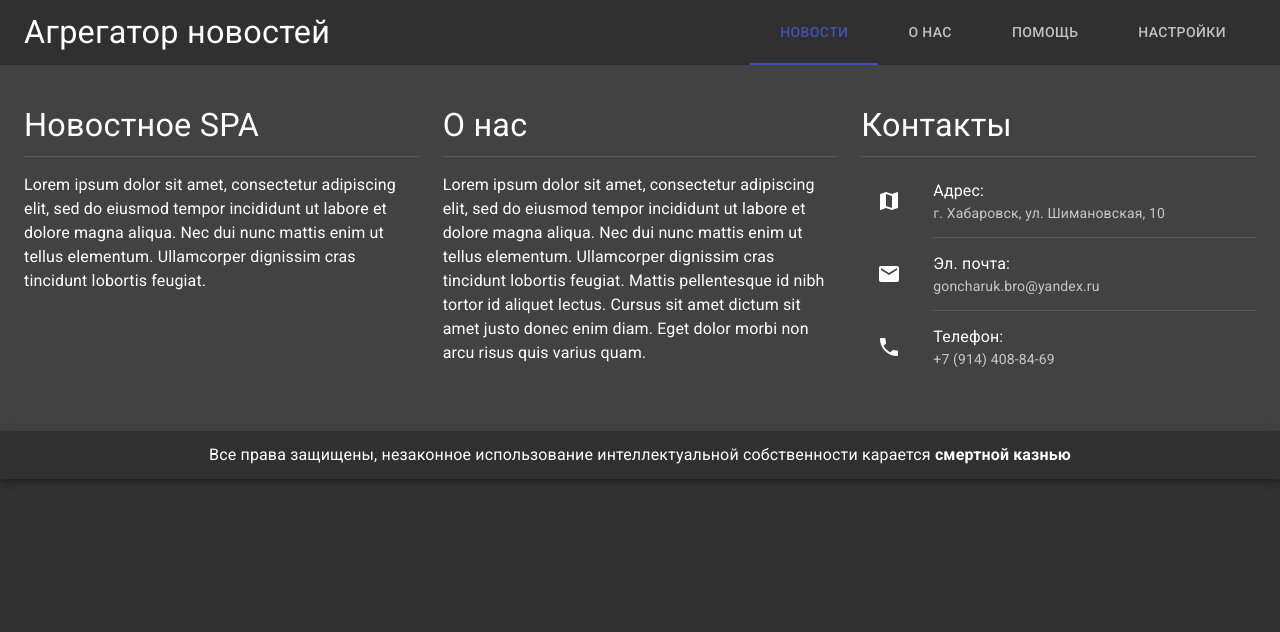
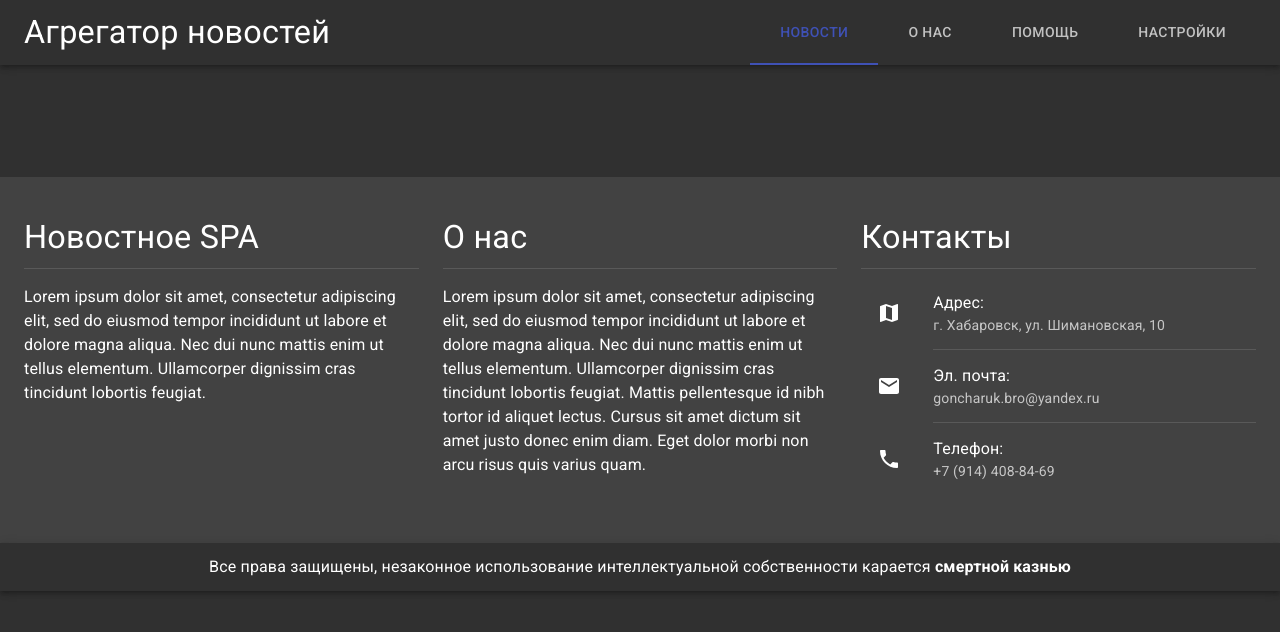
Before and after one commit to NikolayGoncharuk/spa_news_aggregator, a React (Create React App) app: page / in a window 1280 px wide. Shown: the top 632 px of the page. Built offline with nearby package versions, Linux system fonts and the light colour scheme.

Commit message:
Добавлена страница "Новости"

```diff
--- a/src/App.jsx
+++ b/src/App.jsx
@@ -4,6 +4,7 @@ import makeTheme from './theme/theme';
 import CssBaseline from '@material-ui/core/CssBaseline';
 // Components
 import Header from './components/header/Header';
+import Main from './components/main/Main';
 import Footer from './components/footer/Footer';
 
 export default function App() {
@@ -12,6 +13,7 @@ export default function App() {
     <ThemeProvider theme={theme}>
       <CssBaseline />
       <Header />
+      <Main />
       <Footer />
     </ThemeProvider>
   );
--- /dev/null
+++ b/src/components/main/Main.jsx
@@ -0,0 +1,22 @@
+import React from 'react';
+import { makeStyles } from '@material-ui/core/styles';
+// Styled Components
+import Container from '@material-ui/core/Container';
+// Components
+import ArticlesPage from './pages/articles-page/ArticlesPage';
+
+const useStyles = makeStyles(theme => ({
+  root: {
+    paddingTop: '56px',
+    paddingBottom: '56px',
+  }
+}));
+
+export default function Main() {
+  const classes = useStyles();
+  return (
+    <Container className={classes.root}>
+      <ArticlesPage />
+    </Container>
+  );
+};
--- /dev/null
+++ b/src/components/main/pages/articles-page/ArticlesPage.jsx
@@ -0,0 +1,9 @@
+import React from 'react';
+//Components
+import Articles from './articles/Articles';
+
+export default function ArticlesPage() {
+  return (
+    <Articles />
+  );
+};
--- /dev/null
+++ b/src/components/main/pages/articles-page/articles/Articles.jsx
@@ -0,0 +1,7 @@
+import React from 'react';
+
+export default function Articles() {
+  return (
+    <div></div>
+  );
+};
```
